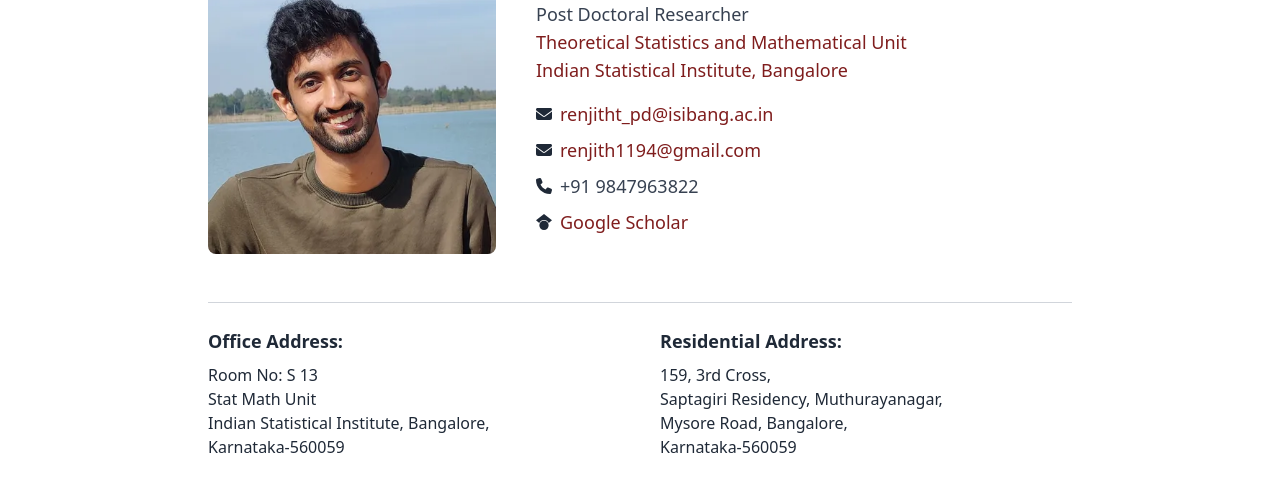
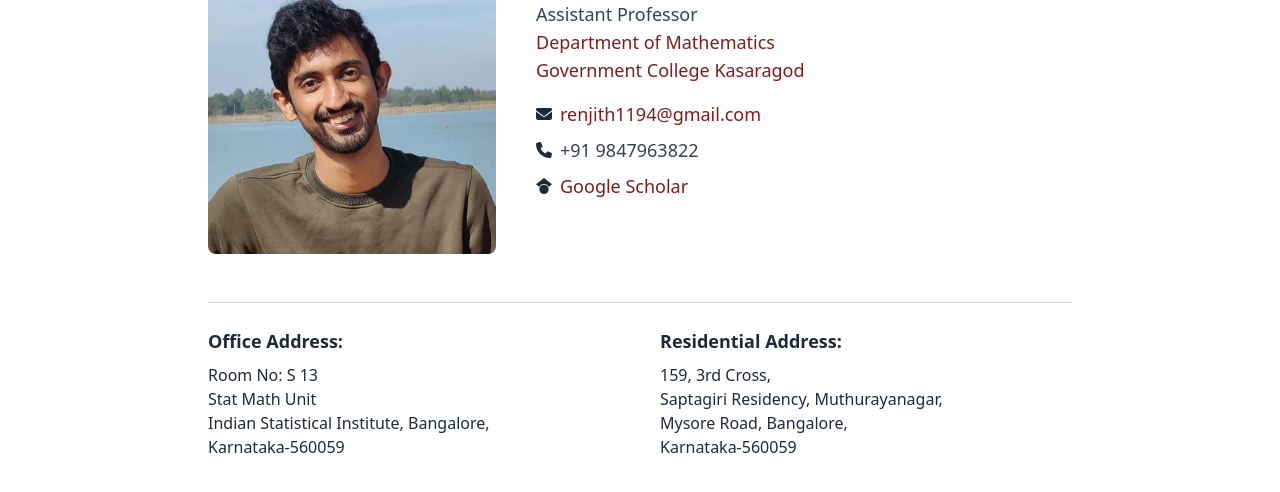
Before and after one commit to t-renjith/t-renjith.github.io, an Eleventy site: page index.html in a window 1280 px wide. Shown: the part 140-632 px from the top of the page. Built offline with nearby package versions, Linux system fonts and the light colour scheme; Eleventy itself is replaced by a stand-in of ours; files that its build step writes are made by us from their sources; what markdown-it-texmath would draw is missing.

Commit message:
Assistant professor.html

```diff
--- a/index.html
+++ b/index.html
@@ -18,35 +18,17 @@ hide_footer: true
     <div class="flex-grow">
       <h1 class="text-3xl font-bold">Renjith Thazhathethil</h1>
       <p class="text-lg text-gray-700 mt-1">
-        Post Doctoral Researcher<br />
+        Assistant Professor<br />
         <a
           href="https://www.isibang.ac.in/~statmath/"
           class="text-red-900 hover:underline"
-          >Theoretical Statistics and Mathematical Unit</a
+          >Department of Mathematics</a
         ><br />
         <a href="https://www.isibang.ac.in" class="text-red-900 hover:underline"
-          >Indian Statistical Institute, Bangalore</a
+          >Government College Kasaragod</a
         >
       </p>
       <ul class="list-none p-0 mt-4 text-lg">
-        <li class="flex items-center space-x-2 mb-2">
-          <svg
-            xmlns="http://www.w3.org/2000/svg"
-            viewBox="0 0 512 512"
-            width="16"
-            height="16"
-            fill="currentColor"
-          >
-            <path
-              d="M48 64C21.5 64 0 85.5 0 112c0 15.1 7.1 29.3 19.2 38.4L236.8 313.6c11.4 8.5 27 8.5 38.4 0L492.8 150.4c12.1-9.1 19.2-23.3 19.2-38.4c0-26.5-21.5-48-48-48H48zM0 176V384c0 35.3 28.7 64 64 64H448c35.3 0 64-28.7 64-64V176L294.4 339.2c-22.8 17.1-54 17.1-76.8 0L0 176z"
-            />
-          </svg>
-          <a
-            href="mailto:renjithtt_cs@isibang.ac.in"
-            class="text-red-900 hover:underline"
-            >renjitht_pd@isibang.ac.in</a
-          >
-        </li>
         <li class="flex items-center space-x-2 mb-2">
           <svg
             xmlns="http://www.w3.org/2000/svg"
```
